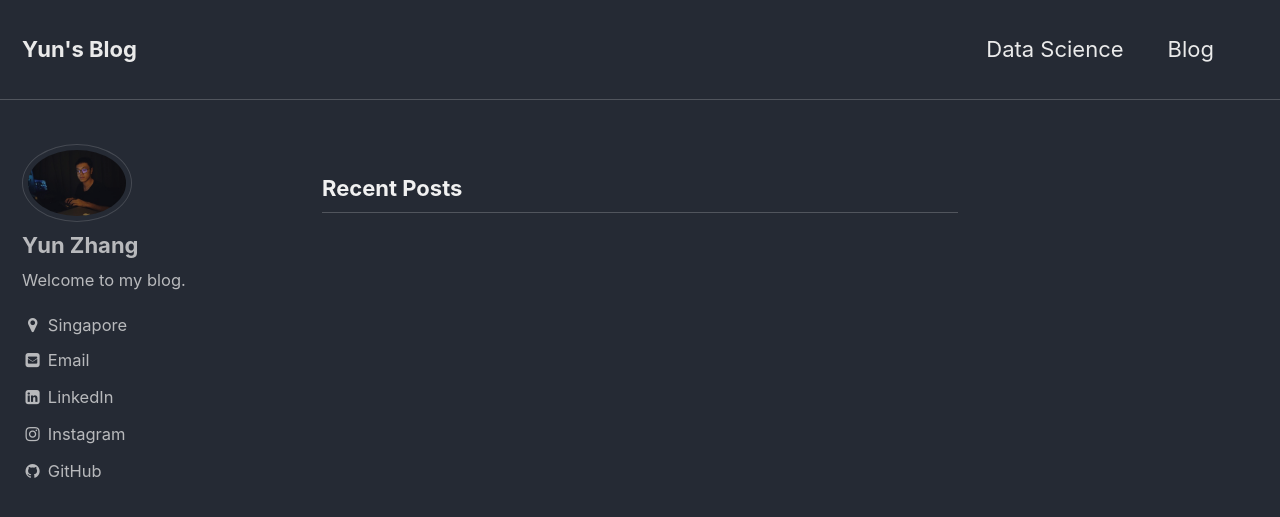
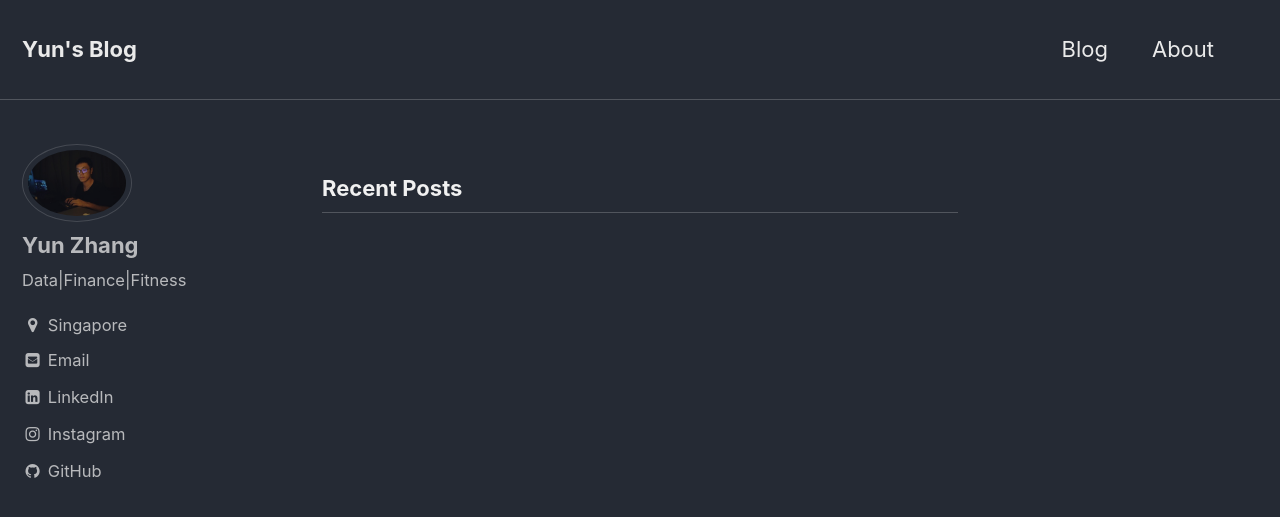
Before and after one commit to zyunsg/zyun, a Jekyll site: the page built from index.html, in a window 1280 px wide and 900 px high. Shown: the top 517 px of the window. Built offline with Jekyll 4.4.1, drawn with Linux system fonts in a browser that asks for light colours; the list of posts is cut into pages by our own code.

Commit message:
update config

```diff
--- a/_config.yml
+++ b/_config.yml
@@ -12,7 +12,7 @@ locale                   : "en"
 title                    : "Yun's Blog"
 title_separator          : "-"
 name                     : "Yun Zhang"
-description              : "Welcome to my blog."
+description              : "Data|Finance|Fitness"
 url                      : "https://zyunsg.github.io" # the base hostname & protocol for your site e.g. "https://mmistakes.github.io"
 baseurl                  : "/zyun" # the subpath of your site, e.g. "/blog"
 repository               : "zyunsg/zyun"# GitHub username/repo-name e.g. "mmistakes/minimal-mistakes"
@@ -84,7 +84,7 @@ analytics:
 author:
   name             : "Yun Zhang"
   avatar           : /assets/images/bio-photo.jpg # path of avatar image, e.g. "/assets/images/bio-photo.jpg"
-  bio              : "Welcome to my blog."
+  bio              : "Data|Finance|Fitness"
   location         : "Singapore"
   email            : "zyunsg@gmail.com"
   uri              :
--- a/_data/navigation.yml
+++ b/_data/navigation.yml
@@ -1,8 +1,8 @@
 # main links
 main:
-  - title: "Data Science"
-    url: https://zyunsg.github.io/zyun/docs/02_machine_learning.md/
   - title: "Blog"
+    url: /year-archive/
+  - title: "About"
     url: /year-archive/
   # - title: "Sample Collections"
   #   url: /collection-archive/
```
